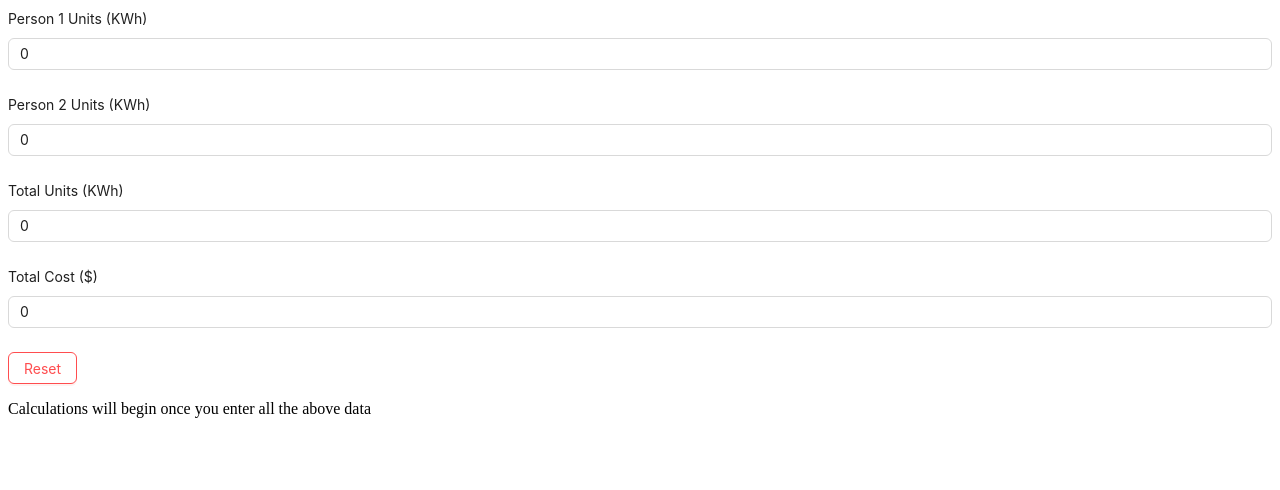
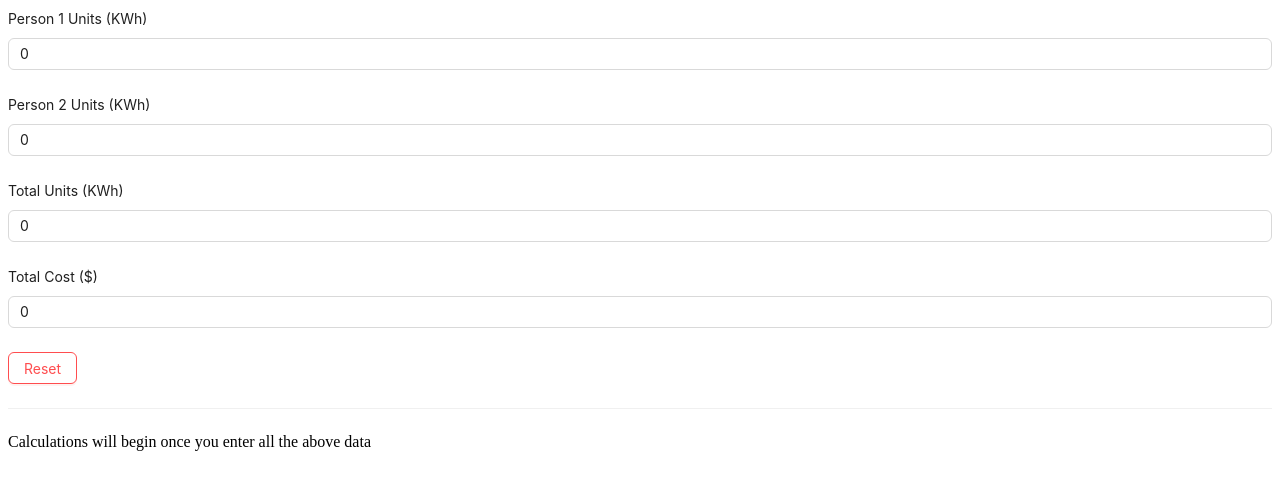
Before and after one commit to anushibin007/eb-splitter, a React (Vite) app: page / in a window 1280 px wide. Shown: the top 490 px of the page. Built offline with nearby package versions, Linux system fonts and the light colour scheme.

Commit message:
💄 Rearrange the Reset button

```diff
--- a/src/components/Body.jsx
+++ b/src/components/Body.jsx
@@ -1,4 +1,4 @@
-import { Button, Descriptions, Form, Input } from "antd";
+import { Button, Descriptions, Divider, Form, Input } from "antd";
 import { useEffect } from "react";
 import { useState } from "react";
 
@@ -111,6 +111,12 @@ export default function Body() {
 					/>
 				</Form.Item>
 			</Form>
+			<>
+				<Button type="default" danger onClick={resetData}>
+					Reset
+				</Button>
+			</>
+			<Divider />
 			{canComputeResults() && (
 				<>
 					<Descriptions title="Statistics" bordered>
@@ -142,11 +148,6 @@ export default function Body() {
 					</Descriptions>
 				</>
 			)}
-			<>
-				<Button type="default" danger onClick={resetData}>
-					Reset
-				</Button>
-			</>
 			{!canComputeResults() && (
 				<>
 					<p>Calculations will begin once you enter all the above data</p>
```
